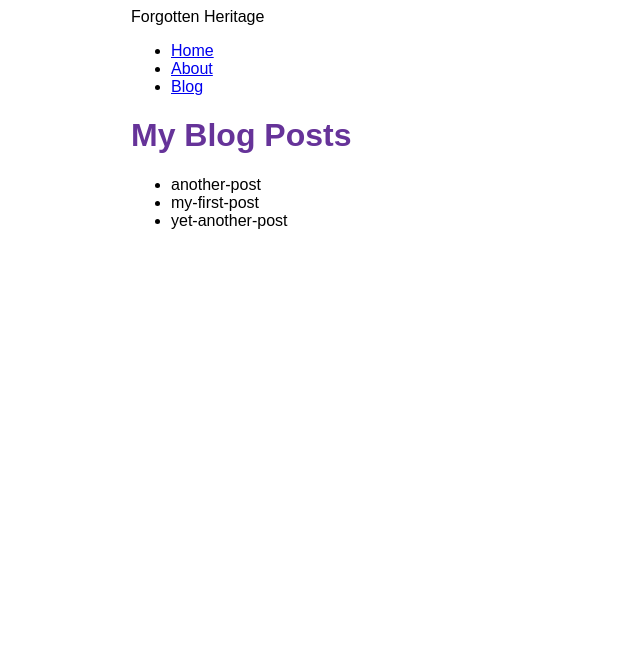
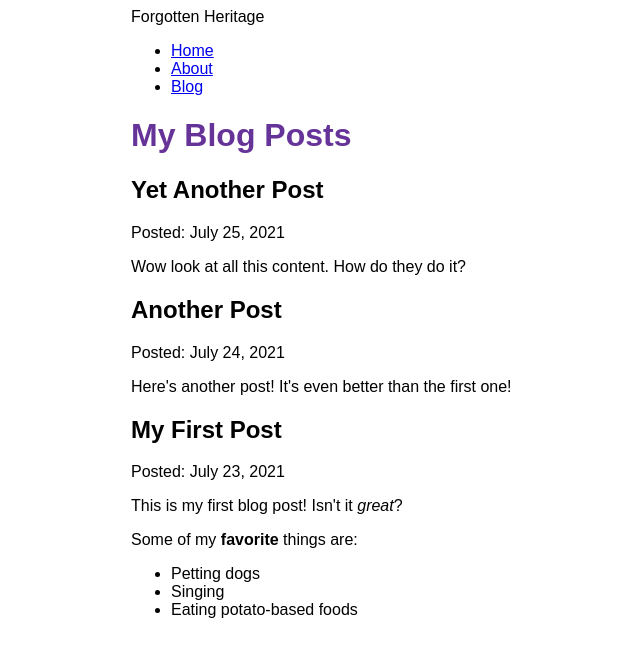
Before and after one commit to jfposton/forgotten-heritage, a Gatsby site: page /blog in a window 1280 px wide. Shown: the whole page, without its empty margins (259-899 px from the left). Built offline with nearby package versions, Linux system fonts and the light colour scheme; Gatsby itself is replaced by a stand-in of ours.

Commit message:
Finished Gatsby Tutorial Part 5

```diff
--- a/blog/another-post.mdx
+++ b/blog/another-post.mdx
@@ -0,0 +1,6 @@
+---
+title: "Another Post"
+date: "2021-07-24"
+---
+
+Here's another post! It's even better than the first one!
--- a/blog/my-first-post.mdx
+++ b/blog/my-first-post.mdx
@@ -0,0 +1,12 @@
+---
+title: "My First Post"
+date: "2021-07-23"
+---
+
+This is my first blog post! Isn't it *great*?
+
+Some of my **favorite** things are:
+
+* Petting dogs
+* Singing
+* Eating potato-based foods
--- a/blog/yet-another-post.mdx
+++ b/blog/yet-another-post.mdx
@@ -0,0 +1,6 @@
+---
+title: "Yet Another Post"
+date: "2021-07-25"
+---
+
+Wow look at all this content. How do they do it?
--- a/gatsby-config.js
+++ b/gatsby-config.js
@@ -12,6 +12,7 @@ module.exports = {
         name: `blog`,
         path: `${__dirname}/blog`
       }
-    }
+    },
+    "gatsby-plugin-mdx"
   ],
 }
--- a/src/pages/blog.js
+++ b/src/pages/blog.js
@@ -1,26 +1,34 @@
 import * as React from 'react'
 import Layout from '../components/layout'
 import {graphql} from 'gatsby'
+import {MDXRenderer} from 'gatsby-plugin-mdx'
 
 const BlogPage = ({data}) => {
   return (
     <Layout pageTitle="My Blog Posts">
-        <ul>
-            {data.allFile.nodes.map(node => {
-                return (<li key={node.name}>
-                    {node.name}
-                </li>)
-            })}
-        </ul>
+        {data.allMdx.nodes.map(node => {
+            return (<artile key={node.id}>
+                <h2>{node.frontmatter.title}</h2>
+                <p>Posted: {node.frontmatter.date}</p>
+                <MDXRenderer>
+                    {node.body}
+                </MDXRenderer>
+            </artile>)
+        })}
     </Layout>
   )
 }
 
 export const query = graphql`query
 {
-    allFile {
+    allMdx(sort:{fields: frontmatter___date, order:DESC}) {
         nodes{
-            name
+            frontmatter {
+                date(formatString: "MMMM D, YYYY")
+                title
+            }
+            id
+            body
         }
     }
 }`
```
Also changed, not shown: package.json (+5 -2 lines), 1 other file.
